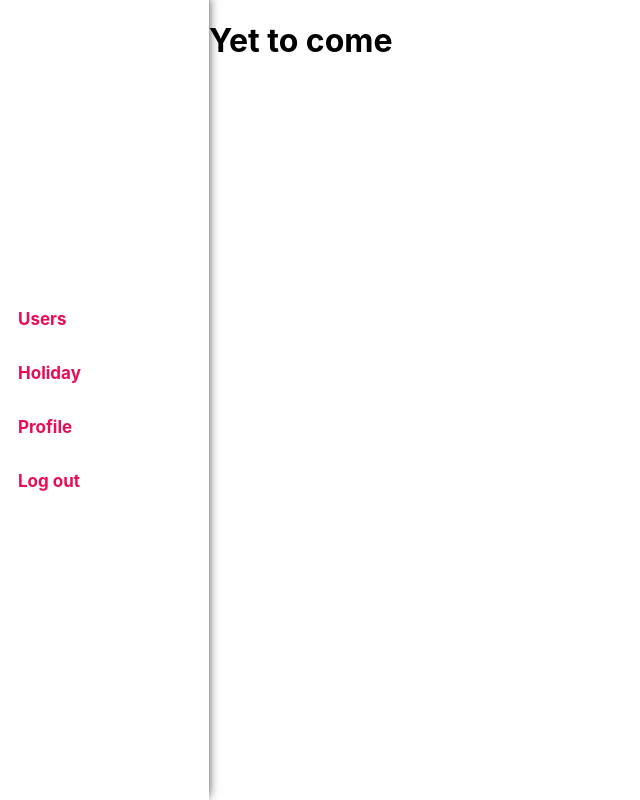
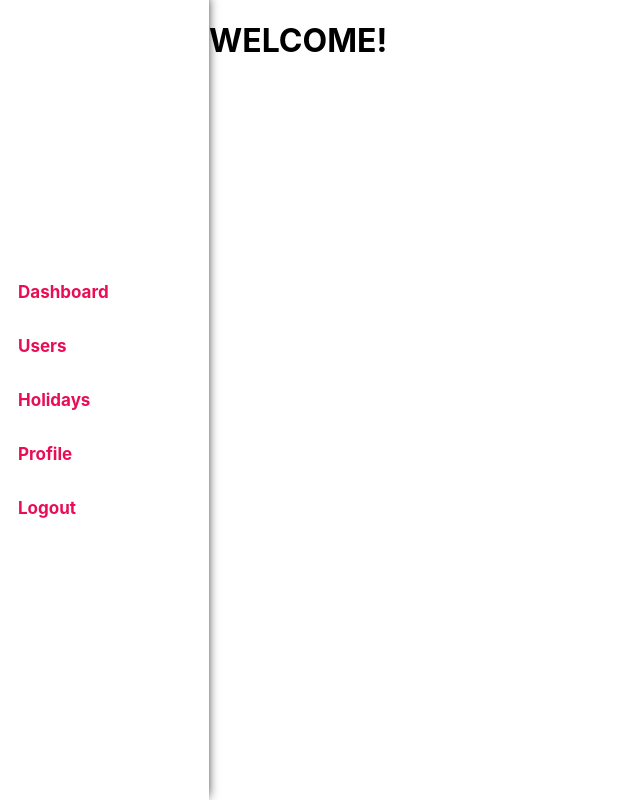
Before and after one commit to Gudduvaiya/emp_management, a React (Create React App) app in the folder frontend/: page / in a window 1280 px wide. Shown: the whole page, without its empty margins (0-640 px from the left). Built offline with nearby package versions, Linux system fonts and the light colour scheme; sample sign-in values are in the browser's storage; the HTML template or start-up script is replaced by a standard one.

Commit message:
fixed navbar issue. restructrued codes

```diff
--- a/frontend/src/App.js
+++ b/frontend/src/App.js
@@ -1,28 +1,52 @@
-import { Route, Routes, BrowserRouter } from "react-router-dom";
-import { ToastContainer } from 'react-toastify';
-import 'react-toastify/dist/ReactToastify.css';
+import React, { useEffect, useState } from "react";
+import { Route, Routes, useNavigate } from "react-router-dom";
+import { ToastContainer } from "react-toastify";
 
-import Signup from "./Components/Signup";
 import Login from "./Pages/Login";
-import PrivateComponent from "./Components/PrivateComponent";
 import Nav from "./Components/Nav";
+import Home from "./Pages/Home";
+import User from "./Pages/User";
+import Profile from "./Pages/Profile";
+import Holiday from "./Pages/Holiday";
 
+import "react-toastify/dist/ReactToastify.css";
 
 function App() {
-  const auth = localStorage.getItem("user");
+  const [isUserLoggedIn, setIsUserLoggedIn] = useState(false);
+
+  const navigate = useNavigate();
+
+  useEffect(() => {
+    setLoginState(localStorage.getItem("user") ? true : false);
+  }, [isUserLoggedIn]);
+
+  const setLoginState = (newState) => {
+    setIsUserLoggedIn(newState);
+    navigate(newState ? "/" : "/login");
+    if (!newState) localStorage.clear();
+  };
+
   return (
-    <div style={{display:"flex"}}>
-      <BrowserRouter>
-      {auth?<Nav/>:<span></span>}
+    <div style={{ display: "flex" }}>
+      {isUserLoggedIn ? (
+        <React.Fragment>
+          <Nav setLoginState={setLoginState} />
+          <Routes>
+            <Route path="/" element={<Home />} />
+            <Route path="/users" element={<User />} />
+            <Route path="/holidays" element={<Holiday />} />
+            <Route path="/profile" element={<Profile />} />
+          </Routes>
+        </React.Fragment>
+      ) : (
         <Routes>
-          <Route element={<PrivateComponent />}>
-            {/* <Route element={<Nav/>}/> */}
-            <Route path="/" element={<h1>Yet to come</h1>} />
-          </Route>
-          <Route path="/login" element={<Login />} />
+          <Route
+            path="/login"
+            element={<Login setLoginState={setLoginState} />}
+          />
         </Routes>
-      </BrowserRouter>
-      <ToastContainer/>
+      )}
+      <ToastContainer />
     </div>
   );
 }
--- a/frontend/src/Components/Nav.js
+++ b/frontend/src/Components/Nav.js
@@ -1,36 +1,29 @@
 import React from "react";
-import { Link, useNavigate } from "react-router-dom";
+import { Link } from "react-router-dom";
 import "../Style.css";
 
-const Nav = () => {
-  const auth = localStorage.getItem("user");
-  const navigate = useNavigate();
-  const logout = () => {
-    localStorage.clear();
-    // alert('User logged out Successfully!')
-    navigate("/login");
-  };
+const Nav = ({ setLoginState }) => {
+
   return (
-
     <div>
       <ul className="nav-ul">
         <li>
-            <Link to="/user">Users</Link>
+          <Link to="/">Dashboard</Link>
         </li>
         <li>
-            <Link to="/holiday">Holiday</Link>
+          <Link to="/users">Users</Link>
+        </li>
+        <li>
+          <Link to="/holidays">Holidays</Link>
         </li>
         <li>
           <Link to="/profile">Profile</Link>
         </li>
         <li>
-            <Link to="/login" onClick={logout}>
-              Log out
-            </Link>
+          <Link onClick={() => setLoginState(false)}>Logout</Link>
         </li>
       </ul>
     </div>
-
   );
 };
 export default Nav;
--- a/frontend/src/Components/PrivateComponent.js
+++ b/frontend/src/Components/PrivateComponent.js
@@ -1,10 +1,7 @@
 import React from "react";
-import {Outlet,Navigate} from 'react-router-dom'
+import { Outlet, Navigate } from "react-router-dom";
 
-const PrivateComponent=()=>{
-    let auth=localStorage.getItem("user")
-    return(
-        auth?<Outlet/>:<Navigate to='/login'/>
-    )
-}
-export default PrivateComponent
+const PrivateComponent = () => {
+  return localStorage.getItem("user") ? <Outlet /> : <Navigate to="/login" />;
+};
+export default PrivateComponent;
--- /dev/null
+++ b/frontend/src/Pages/Home.js
@@ -0,0 +1,12 @@
+import React from "react";
+
+const Home=()=>{
+
+    return(
+        <div>
+            <h1>WELCOME!</h1>
+            <h2></h2>
+        </div>
+    )
+}
+export default Home
--- a/frontend/src/Pages/Login.js
+++ b/frontend/src/Pages/Login.js
@@ -5,24 +5,23 @@ import { ToastContainer, toast } from 'react-toastify';
 import 'react-toastify/dist/ReactToastify.css';
 import "../Style.css"
 
-const Login = () => {
+const Login = ({setLoginState}) => {
   const [username, setid] = useState("");
   const [password, setpassword] = useState("");
   const navigate=useNavigate()
-  let auth=localStorage.getItem("user")
+
   useEffect(()=>{
-    if(auth){
-      navigate('/')
-    }
-  },[])
+    if(localStorage.getItem("user")) setLoginState(true);
+  },[]);
+
   const sendData=async()=>{
-
     axios.post('http://localhost:4500/api/v1/user/login',{username,password})
     .then((res)=>{
       console.log(res);
-        toast.success("Welcome to Dashboard!",{
-        position: "top-center"})
-        navigate('/')
+      toast.success("Welcome to Dashboard!",{
+        position: "top-center"
+      });
+      setLoginState(true);
       localStorage.setItem("user",JSON.stringify(res.data.data))
       localStorage.setItem("Auth Token",res.data.token)
     })
--- /dev/null
+++ b/frontend/src/Pages/User.js
@@ -0,0 +1,10 @@
+import React from "react";
+
+const User=()=>{
+    return(
+        <div>
+            <h1>Users</h1>
+        </div>
+    )
+}
+export default User
--- a/frontend/src/Style.css
+++ b/frontend/src/Style.css
@@ -31,8 +31,8 @@
     font-size: 17px;
     /* font-family: 'Roboto'; */
     transition-property: all;
-    transition-delay: 0.2s;
-    transition-duration: 0.2s;
+    transition-delay: 0.1s;
+    transition-duration: 0.1s;
 }
 
 .nav-ul li:hover {
@@ -146,6 +146,7 @@
     flex-direction: column;
     align-items: center;
     height: 100vh;
+    width: 100%;
 }
 .login_head{
     color: #e80d54;
--- a/frontend/src/index.js
+++ b/frontend/src/index.js
@@ -1,13 +1,16 @@
-import React from 'react';
-import ReactDOM from 'react-dom/client';
-import './index.css';
-import App from './App';
+import React from "react";
+import ReactDOM from "react-dom/client";
+import "./index.css";
+import App from "./App";
+import { BrowserRouter } from "react-router-dom";
 // import reportWebVitals from './reportWebVitals';
 
-const root = ReactDOM.createRoot(document.getElementById('root'));
+const root = ReactDOM.createRoot(document.getElementById("root"));
 root.render(
   <React.StrictMode>
-    <App />
+    <BrowserRouter>
+      <App />
+    </BrowserRouter>
   </React.StrictMode>
 );
 
```
Lines whose indentation alone changed are shown as unchanged.
